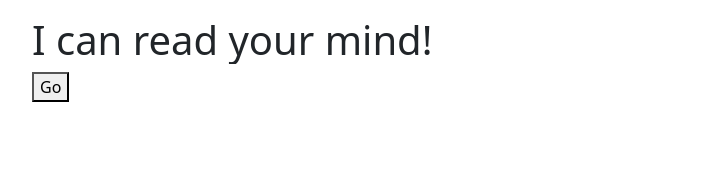
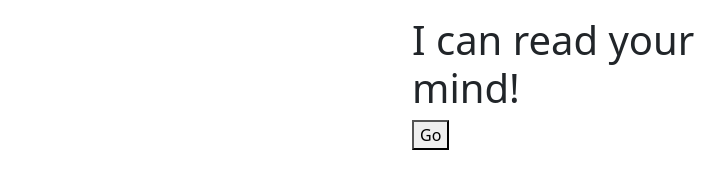
Before and after one commit to chamce/mind-reader, a plain HTML site: page index.html in a window 1280 px wide. Shown: the whole page, without its empty margins (66-791 px from the left). Drawn offline with nearby package versions, Linux system fonts and the light colour scheme.

Commit message:
responsive

```diff
--- a/index.html
+++ b/index.html
@@ -14,7 +14,7 @@
 <body>
     <div class="container">
         <div class="row">
-            <div class="col">
+            <div class="col-md-4 offset-md-4 col-sm-12">
                 <div class="card border-0">
                     <div class="card-body">
                         <h1 class="top overflow-auto"></h1>
```
